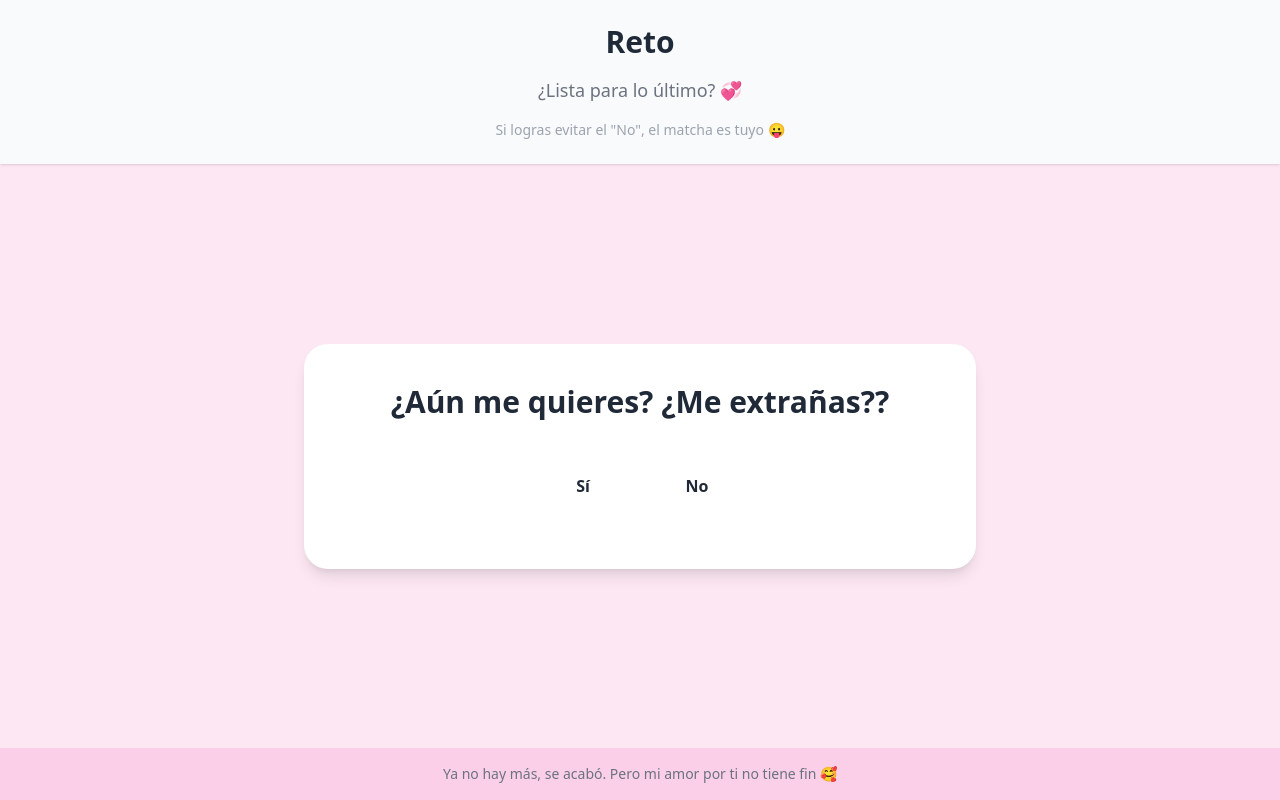
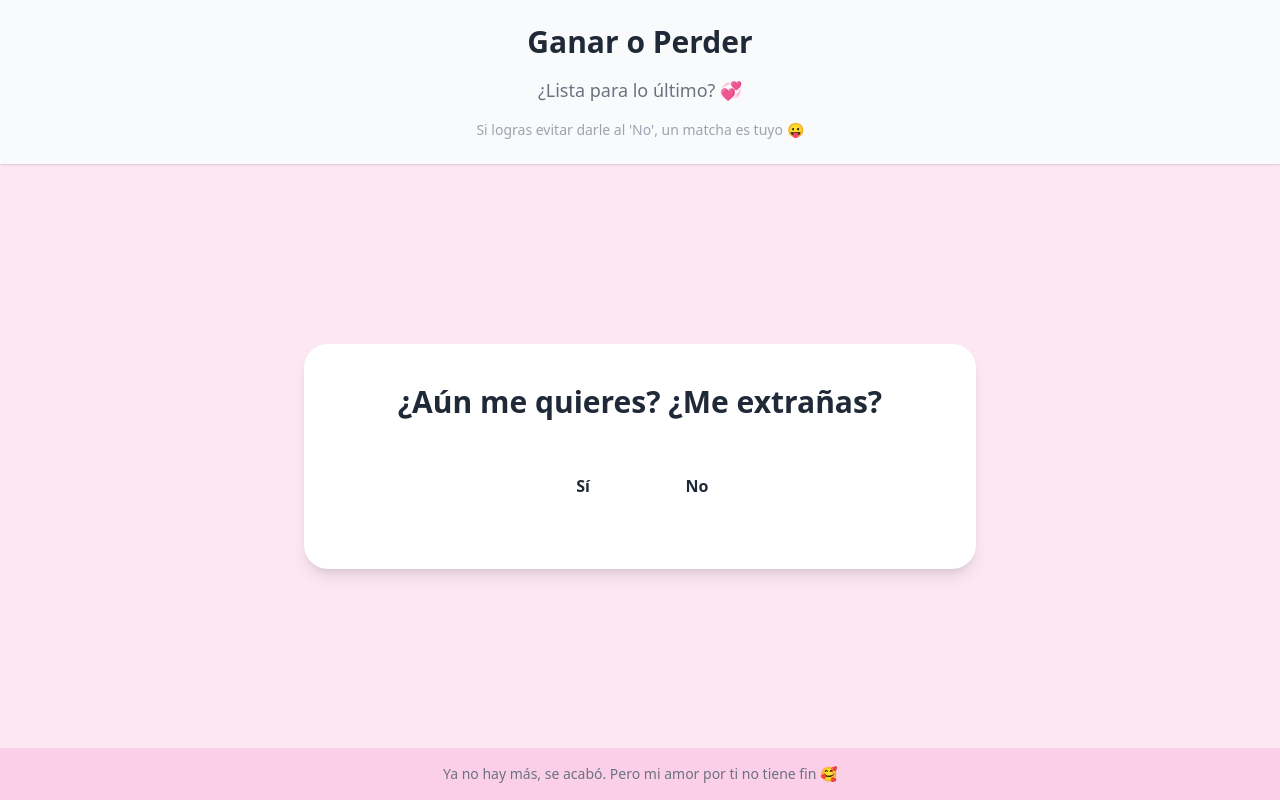
Before and after one commit to Ale-Rosales/nuevo_proyecto, a plain HTML site: page final.html in a window 1280 px wide. Drawn offline with nearby package versions, Linux system fonts and the light colour scheme.

Commit message:
ya estaaa

```diff
--- a/final.html
+++ b/final.html
@@ -3,7 +3,7 @@
 <head>
   <meta charset="UTF-8">
   <meta name="viewport" content="width=device-width, initial-scale=1.0">
-  <title>Reto Divertido</title>
+  <title>Decisión</title>
   <script src="https://cdn.tailwindcss.com"></script>
 
   <style>
@@ -58,17 +58,17 @@
   </div>
 
   <header class="text-center py-6 px-4 bg-gray-50 shadow">
-    <h1 class="text-3xl md:text-3xl font-bold">Reto</h1>
+    <h1 class="text-3xl md:text-3xl font-bold">Ganar o Perder</h1>
     <span style="display:block; height:0.5em;"></span>
     <p class="text-gray-500 text-base md:text-lg mt-2">¿Lista para lo último? 💞</p>
     <span style="display:block; height:0.5em;"></span>
     <p id="notaInstruccion" class="mt-2 text-sm text-gray-400 opacity-0 transition-opacity duration-1000 delay-500">
-      Si logras evitar el "No", el matcha es tuyo 😛</p>
+      Si logras evitar darle al 'No', un matcha es tuyo 😛</p>
   </header>
 
   <main class="flex-grow flex items-center justify-center px-4 py-8">
     <div class="relative text-center bg-white shadow-lg rounded-3xl p-6 sm:p-10 w-full max-w-2xl">
-      <h2 class="text-xl sm:text-2xl md:text-3xl font-semibold mb-6">¿Aún me quieres? ¿Me extrañas??</h2>
+      <h2 class="text-xl sm:text-2xl md:text-3xl font-semibold mb-6">¿Aún me quieres? ¿Me extrañas?</h2>
       <div class="flex justify-center gap-6 flex-wrap relative">
         <button class="font-semibold" onclick="mostrarPopup()" id="yesBtn">Sí</button>
         <button class="font-semibold" onclick="mostrarPopupNo()" id="noBtn">No</button>
```
Also changed, not shown: apertura.html (+2 -2 lines), index.html (+4 -2 lines).
